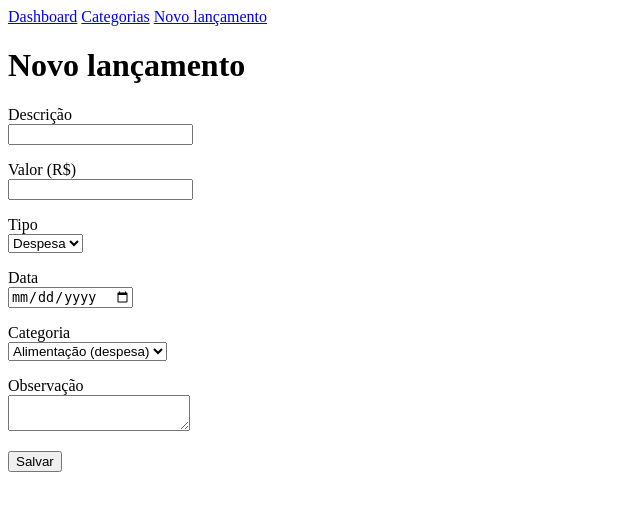
After one commit to erica-luuz/sistema-financeiro, a Flask app: page /lancamentos/novo in a window 1280 px wide. The commit adds this page. Shown: the top 511 px of the page, without its empty margins (0-640 px from the left). Run offline with Flask 3, Linux system fonts and the light colour scheme; data comes from the database, SQL or seed files in the repository.

Commit message:
Etapa 3: formulario de novo lançamento (GET)

```diff
--- a/app.py
+++ b/app.py
@@ -17,5 +17,16 @@ def categorias():                                            # nome da função
     conn.close()                                        # fechar a conexão
     return render_template("categorias.html", categorias=categorias)          # mas agora a rota devolve uma página montada a partir de um template
 
+
+@app.route("/lancamentos/novo", methods=["GET", "POST"])
+def novo_lancamento():
+    conn = get_db_connection()
+    categorias = conn.execute(
+        "SELECT id, nome, tipo FROM categorias ORDER BY tipo, nome"
+    ).fetchall()
+    conn.close()
+    return render_template("novo_lancamento.html", categorias=categorias)
+
+
 if __name__ == "__main__":
     app.run(debug=True)
--- a/templates/base.html
+++ b/templates/base.html
@@ -9,6 +9,7 @@
     <nav>
         <a href="{{ url_for('dashboard') }}">Dashboard</a>
         <a href="{{ url_for('categorias') }}">Categorias</a>
+        <a href="{{ url_for('novo_lancamento')}}">Novo lançamento</a>
     </nav>
 
     <main>
--- /dev/null
+++ b/templates/novo_lancamento.html
@@ -0,0 +1,49 @@
+{% extends "base.html" %}
+
+{% block titulo %}Novo lançamento{% endblock %}
+
+{% block conteudo %}
+    <h1>Novo lançamento</h1>
+
+    <form method="post">
+        <p>
+            <label for="descricao">Descrição</label><br>
+            <input type="text" id="descricao" name="descricao" required>
+        </p>
+
+        <p>
+            <label for="valor">Valor (R$)</label><br>
+            <input type="number" id="valor" name="valor" step="0.01" min="0.01" required>
+        </p>
+
+        <p>
+            <label for="tipo">Tipo</label><br>
+            <select id="tipo" name="tipo" required>
+                <option value="despesa">Despesa</option>
+                <option value="receita">Receita</option>
+            </select>
+        </p>
+
+        <p>
+            <label for="data">Data</label><br>
+            <input type="date" id="data" name="data" required>
+        </p>
+
+        <p>
+            <label for="categoria_id">Categoria</label><br>
+            <select id="categoria_id" name="categoria_id" required>
+                                {% for categoria in categorias %}
+                <option value="{{ categoria["id"] }}">{{ categoria["nome"] }} ({{ categoria["tipo"] }})</option>
+                {% endfor %}
+
+            </select>
+        </p>
+
+        <p>
+            <label for="observacao">Observação</label><br>
+            <textarea id="observacao" name="observacao"></textarea>
+        </p>
+
+        <button type="submit">Salvar</button>
+    </form>
+{% endblock %}
```
